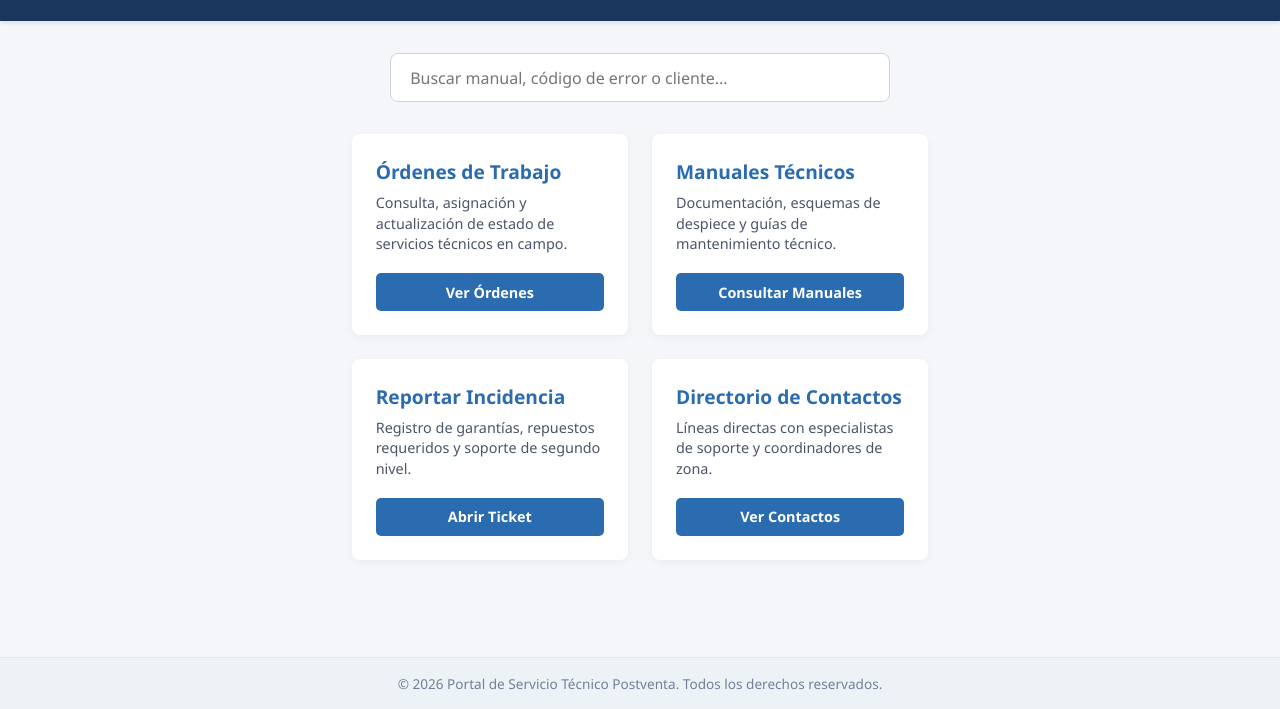
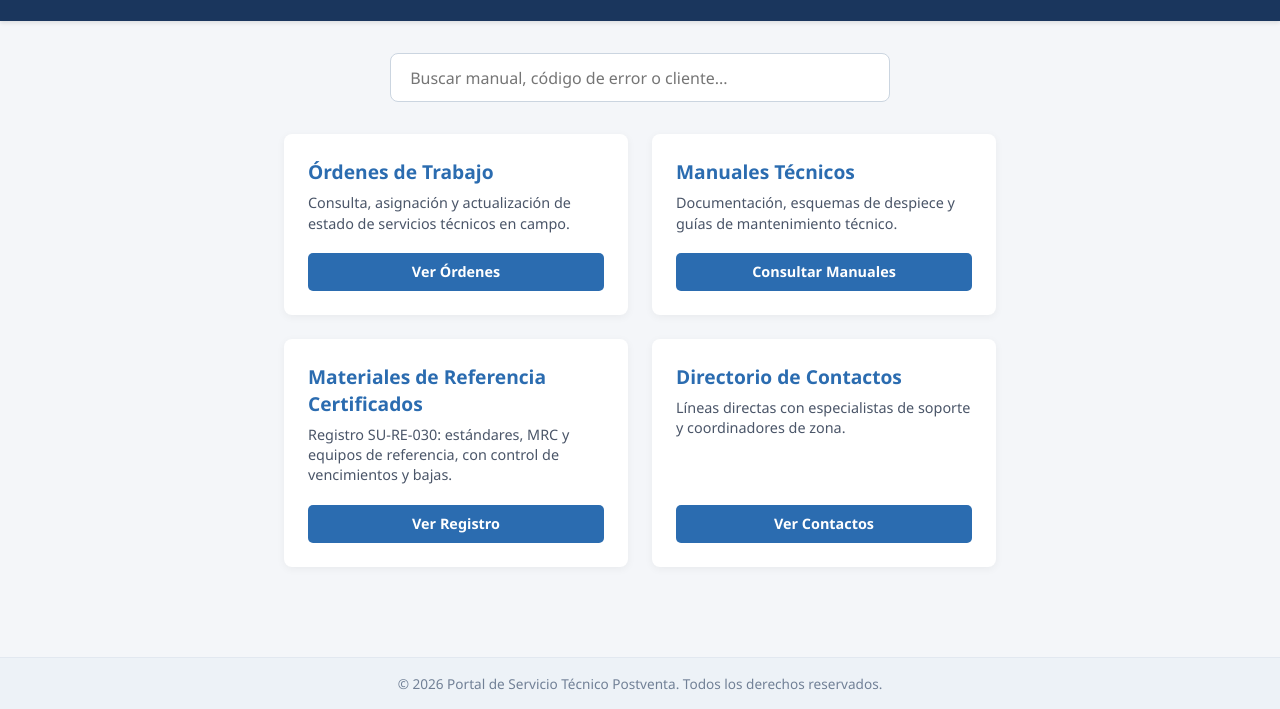
Before and after one commit to postventasumi/postventasumi.github.io, a plain HTML site: page index.html in a window 1280 px wide. Shown: the part 91-800 px from the top of the page. Drawn offline with Linux system fonts and the light colour scheme.

Commit message:
Update index.html

```diff
--- a/index.html
+++ b/index.html
@@ -153,10 +153,10 @@
 
             <div class="card">
                 <div>
-                    <h3>Reportar Incidencia</h3>
-                    <p>Registro de garantías, repuestos requeridos y soporte de segundo nivel.</p>
+                    <h3>Materiales de Referencia Certificados</h3>
+                    <p>Registro SU-RE-030: estándares, MRC y equipos de referencia, con control de vencimientos y bajas.</p>
                 </div>
-                <a href="#">Abrir Ticket</a>
+                <a href="SU-RE-030_Registro_Materiales_Referencia.html">Ver Registro</a>
             </div>
 
             <div class="card">
```
